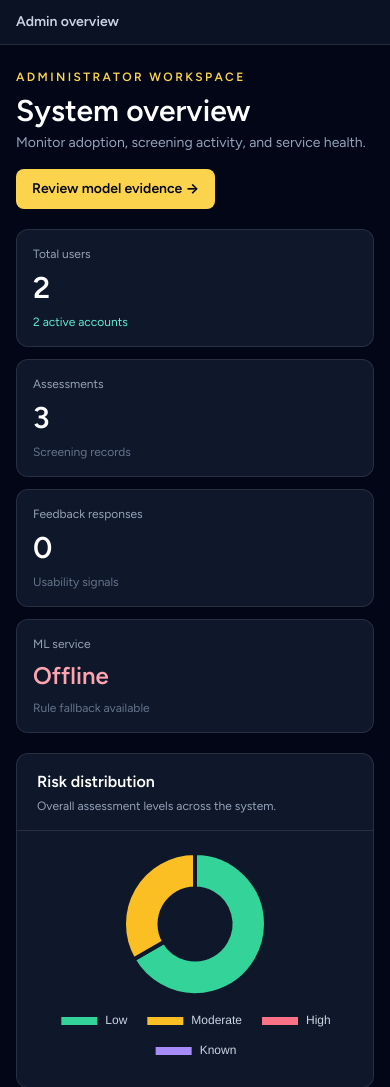
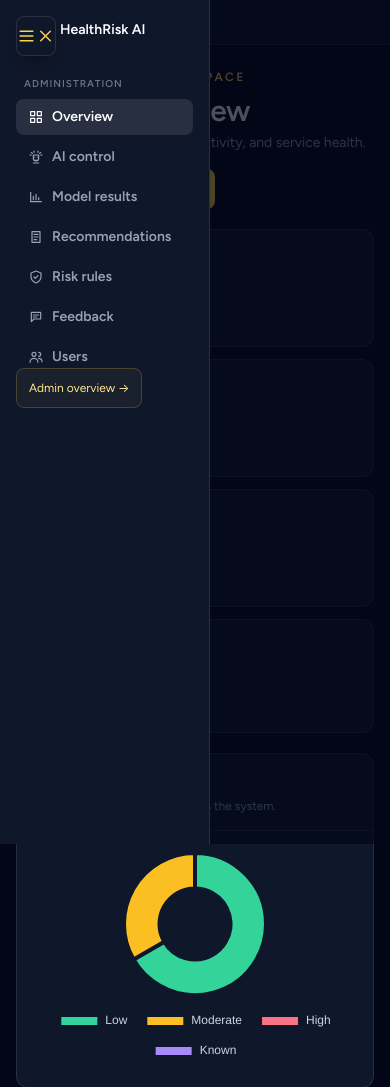
Before and after one commit to Jay-kod/HRAI, a Laravel app: page /admin in a window 390 px wide. Shown: the top 1087 px of the page. Run offline with Laravel 12, Linux system fonts and the light colour scheme; a user stored in the database is signed in; data comes from the database, SQL or seed files in the repository; data that the repository does not hold is empty; style sheets or scripts are compiled from the project's sources; some libraries are stand-ins or nearby versions.

Commit message:
Add responsive sidebar toggles
Co-authored-by: Copilot <223556219+Copilot@users.noreply.github.com>

```diff
--- a/resources/views/components/admin/sidebar.blade.php
+++ b/resources/views/components/admin/sidebar.blade.php
@@ -1,5 +1,11 @@
 @props(['active' => ''])
-<aside class="hidden border-r border-white/10 bg-slate-900 p-4 lg:flex lg:flex-col">
+<div x-data="{ open: false }">
+    <button type="button" @click="open = !open" :aria-expanded="open.toString()" aria-controls="admin-sidebar" aria-label="Toggle navigation menu" class="fixed left-4 top-4 z-40 inline-flex h-10 w-10 items-center justify-center rounded-lg border border-white/10 bg-slate-900 text-amber-300 shadow-lg shadow-black/20 hover:bg-slate-800 lg:hidden">
+        <svg x-show="!open" class="h-5 w-5" aria-hidden="true" fill="none" stroke="currentColor" viewBox="0 0 24 24"><path stroke-linecap="round" stroke-linejoin="round" stroke-width="1.8" d="M4 6h16M4 12h16M4 18h16"/></svg>
+        <svg x-show="open" class="h-5 w-5" aria-hidden="true" fill="none" stroke="currentColor" viewBox="0 0 24 24"><path stroke-linecap="round" stroke-linejoin="round" stroke-width="1.8" d="m6 6 12 12M18 6 6 18"/></svg>
+    </button>
+    <div x-show="open" x-transition.opacity @click="open = false" class="fixed inset-0 z-20 bg-slate-950/70 lg:hidden" aria-hidden="true"></div>
+<aside id="admin-sidebar" x-bind:class="open ? 'flex' : 'hidden'" class="fixed inset-y-0 left-0 z-30 w-[210px] flex-col border-r border-white/10 bg-slate-900 p-4 lg:flex">
     <a href="{{ route('admin.overview') }}" wire:navigate class="flex items-center gap-2 px-2 text-sm font-bold text-white"><span class="flex h-7 w-7 items-center justify-center rounded-lg bg-amber-300 text-sm font-black text-slate-950">H</span> HealthRisk AI</a>
     <p class="mt-8 px-2 text-[10px] font-bold uppercase tracking-widest text-slate-500">Administration</p>
     <nav class="mt-2 space-y-1">
@@ -13,3 +19,4 @@
     </nav>
     <a href="{{ route('admin.overview') }}" wire:navigate class="mt-auto rounded-lg border border-amber-300/20 bg-amber-300/5 p-3 text-xs text-amber-200">Admin overview &rarr;</a>
 </aside>
+</div>
```
Also changed, not shown: resources/views/components/user/sidebar.blade.php (+8 -1 lines), docs/CHANGELOG.md.
